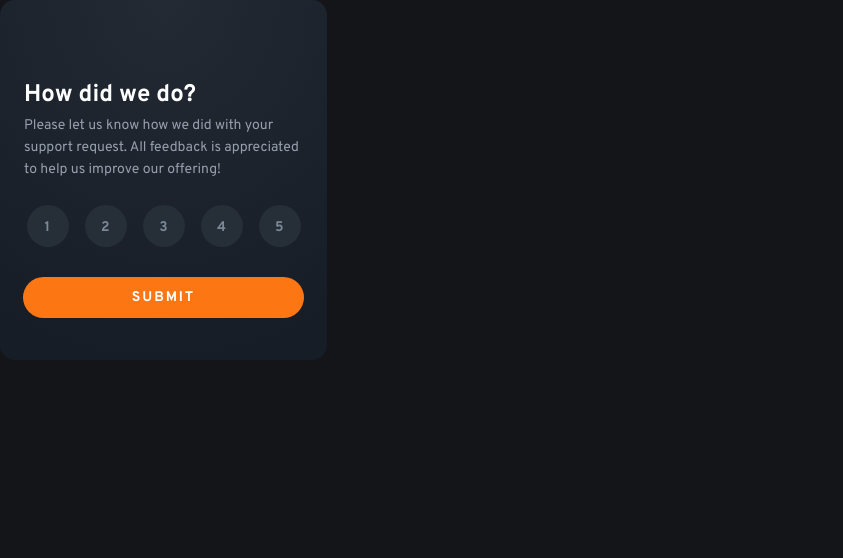
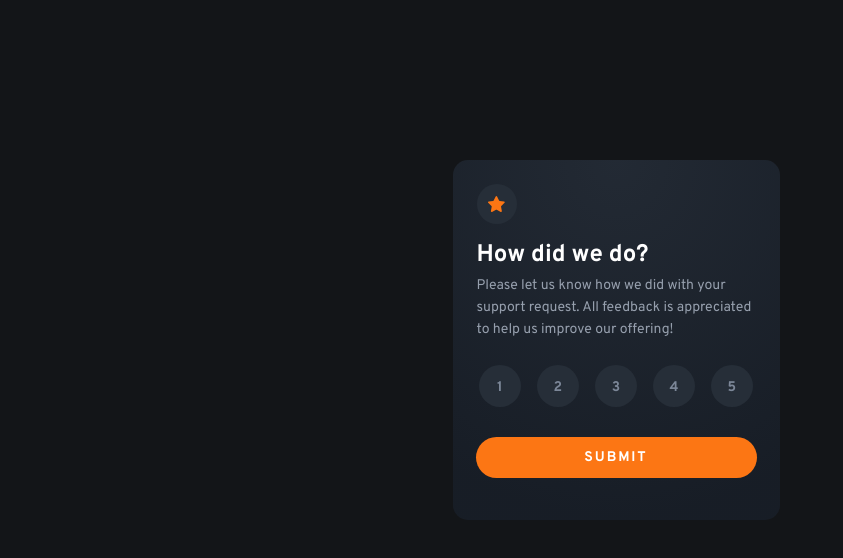
Before and after one commit to Have-Samuel/Interactive-rating-component, a plain HTML site: page index.html in a window 1280 px wide. Shown: the whole page, without its empty margins (0-843 px from the left). Drawn offline with Linux system fonts and the light colour scheme.

Commit message:
Positioning the image

```diff
--- a/index.html
+++ b/index.html
@@ -10,6 +10,7 @@
 </head>
 <body>
   <section class="main-data">
+    <div class="star"></div>
     <h1>How did we do?</h1>
     <p>Please let us know how we did with your support request. All feedback is appreciated to help us improve our offering!</p>
     <ul class="unit-items" id="numbers">
--- a/style.css
+++ b/style.css
@@ -10,14 +10,27 @@
 body {
   width: 375px;
   background: rgba(19, 21, 24, 1);
-  /* margin: 10rem auto; */
+  margin: 10rem auto;
 }
 
 .main-data {
+  position: relative;
   height: 360px;
   width: 327px;
   border-radius: 15px;
   background: radial-gradient(98.96% 98.96% at 50% 0%, hsl(215, 20%, 17%) 0%, hsl(216, 24%, 12%) 100%);
+}
+
+.star {
+  position: absolute;
+  width: 40px;
+  height: 40px;
+  left: 24px;
+  top: 24px;
+  background: url('./images/icon-star.svg'), rgba(38, 46, 56, 1);
+  background-repeat: no-repeat;
+  background-position: 50% 50%;
+  border-radius: 50%;
 }
 
 section h1 {
@@ -48,7 +61,6 @@ section p {
   gap: 1rem;
   list-style: none;
   justify-content: center;
-
 }
 
 .unit-item {
```
